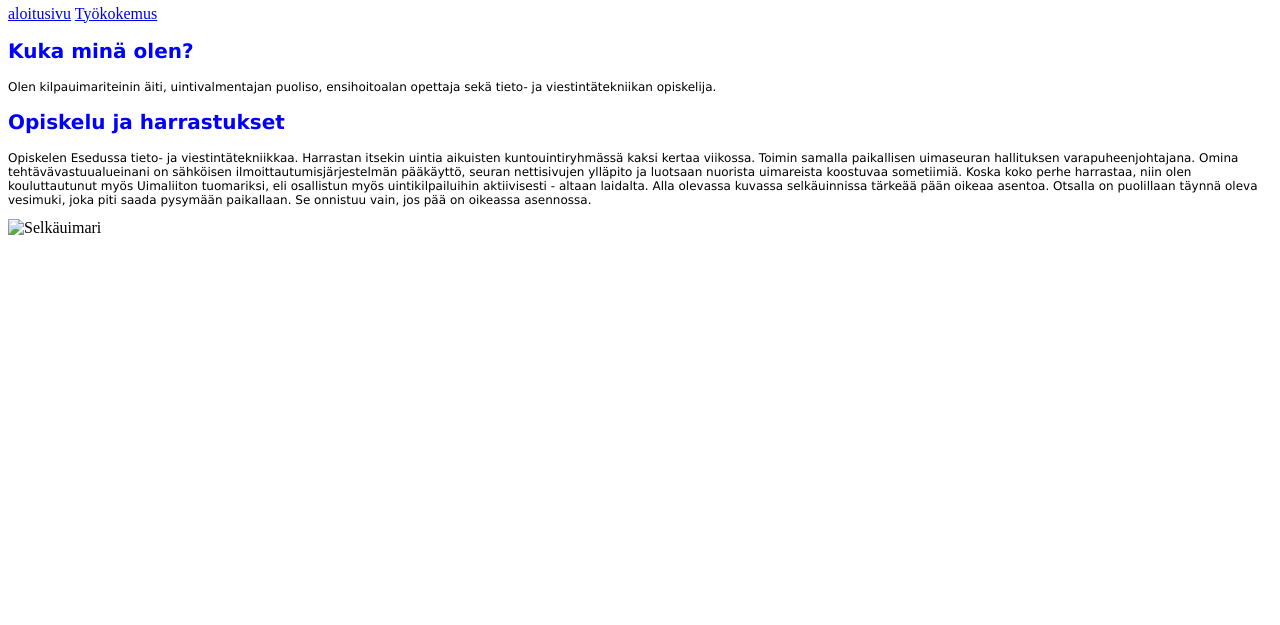
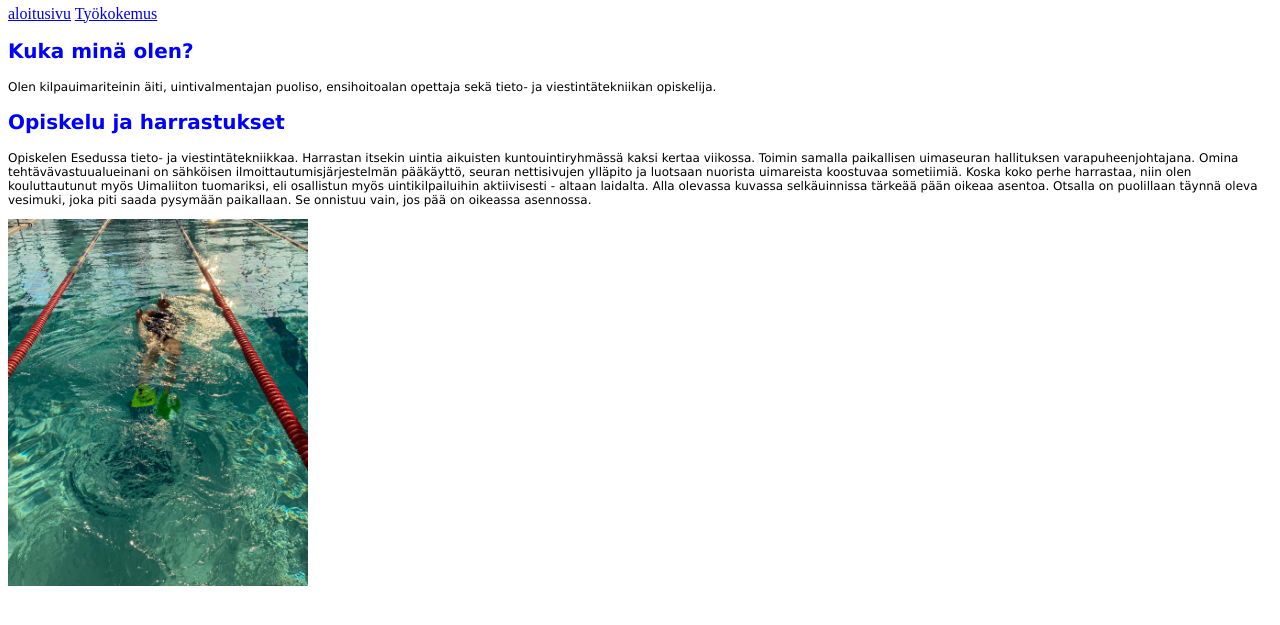
Before and after one commit to TiaWin/harrastussivu, a plain HTML site: page index.html in a window 1280 px wide. Shown: the part 95-720 px from the top of the page. Drawn offline with Linux system fonts and the light colour scheme.

Commit message:
Update index.html

```diff
--- a/index.html
+++ b/index.html
@@ -25,7 +25,7 @@
         ilmoittautumisjärjestelmän pääkäyttö, seuran nettisivujen ylläpito ja luotsaan nuorista uimareista koostuvaa sometiimiä.
         Koska koko perhe harrastaa, niin olen kouluttautunut myös Uimaliiton tuomariksi, eli osallistun myös uintikilpailuihin aktiivisesti - altaan laidalta. Alla olevassa kuvassa
         selkäuinnissa tärkeää pään oikeaa asentoa. Otsalla on puolillaan täynnä oleva vesimuki, joka piti saada pysymään paikallaan. Se onnistuu vain, jos pää on oikeassa asennossa.</p>
-        <img src="img/selkauinti.JPG" alt="Selkäuimari"width="300" heigt="600">
+        <img src="selkauinti.JPG" alt="Selkäuimari"width="300" heigt="600">
 
 </body>
 </html>
```
